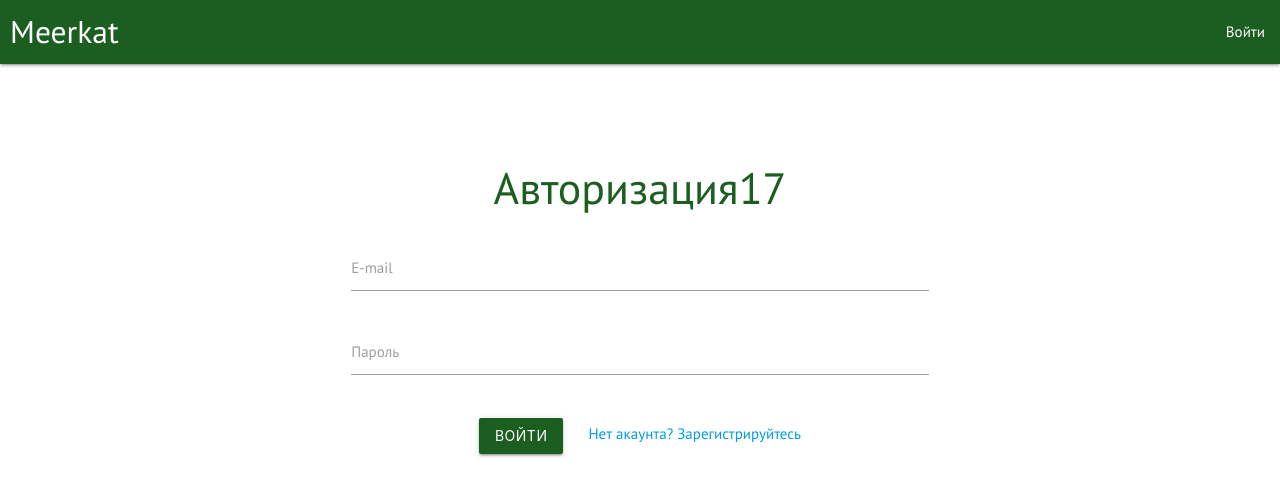
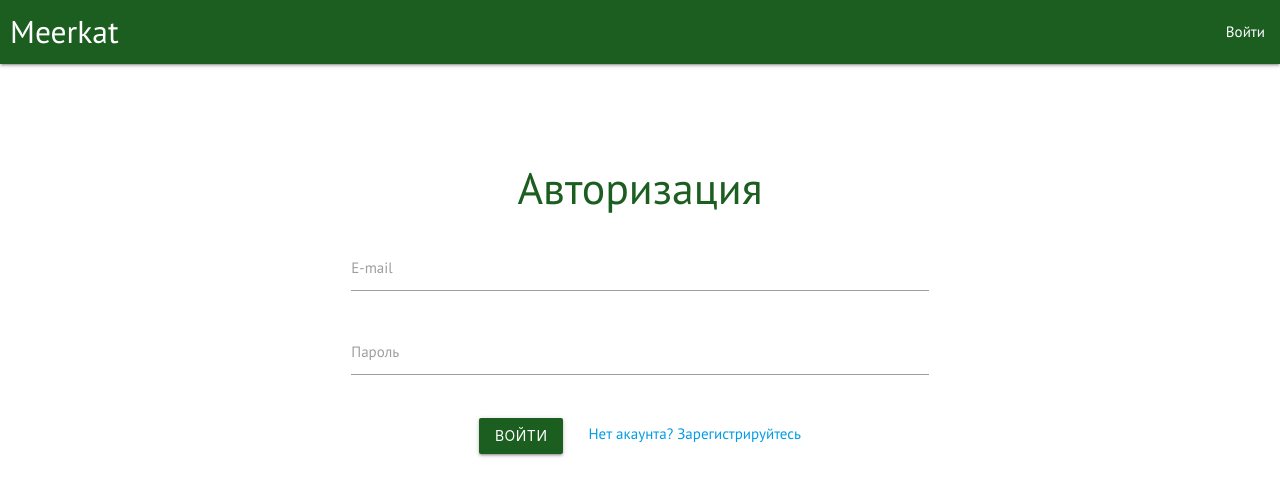
Before and after one commit to popetrov/mern_status_client, a React (Create React App) app: page /login in a window 1280 px wide. Shown: the top 496 px of the page. Built offline with nearby package versions, Linux system fonts and the light colour scheme.

Commit message:
authorization

```diff
--- a/src/pages/AuthPage/AuthPage.jsx
+++ b/src/pages/AuthPage/AuthPage.jsx
@@ -64,7 +64,7 @@ export const AuthPage = () => {
                     <div className="container">
                         <div className="auth-page">
                             <Route path="/login">
-                                <h3 className='header'>Авторизация17</h3>
+                                <h3 className='header'>Авторизация</h3>
                                 <form
                                     className='form form-login'
                                     onSubmit={(e) => e.preventDefault()}
```
